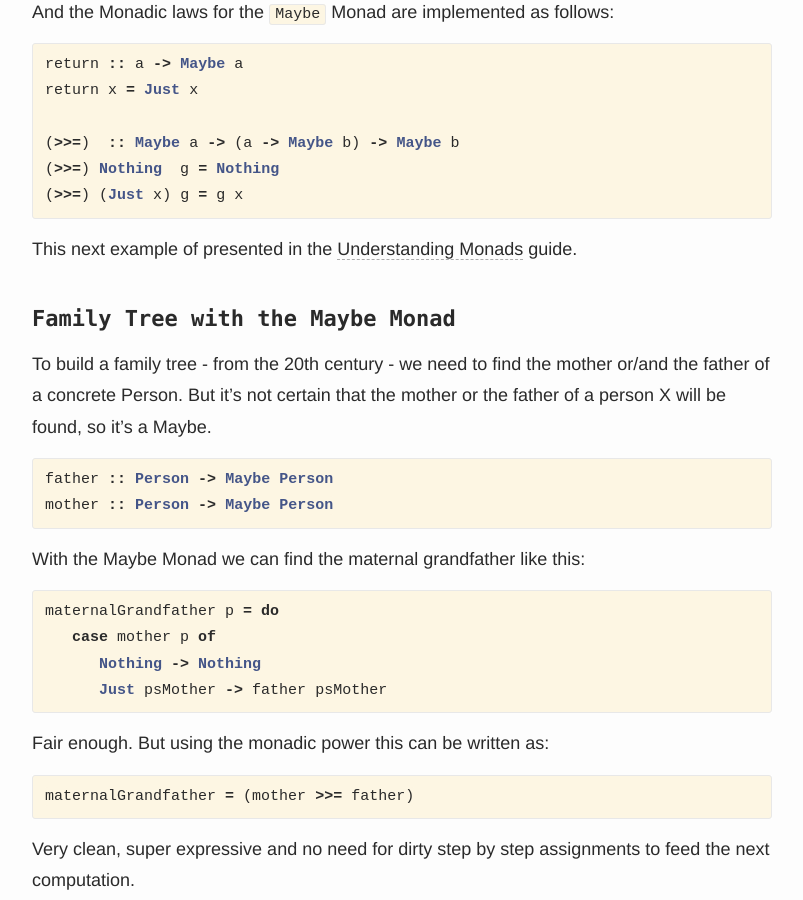
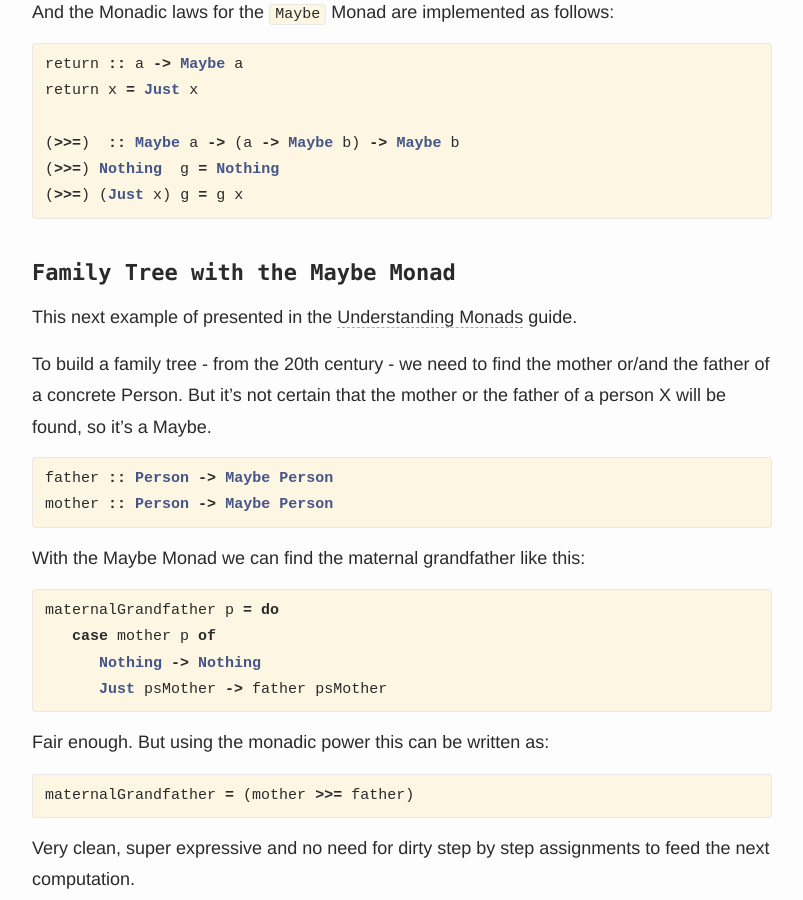
Before and after one commit to NunoAlexandre/nunoalexandre.github.io, a Jekyll site: the page built from _posts/2016-10-13-the-monad-pattern.markdown, in a window 1280 px wide and 900 px high, scrolled down 2918 px. Shown: the whole window, without its empty margins (238-1041 px from the left). Built offline with Jekyll 4.4.1, drawn with Linux system fonts in a browser that asks for light colours; comment, search, counter and statistics services are not loaded.

Commit message:
moving link to proper place

```diff
--- a/_posts/2016-10-13-the-monad-pattern.markdown
+++ b/_posts/2016-10-13-the-monad-pattern.markdown
@@ -105,10 +105,9 @@ return x = Just x
 {% endhighlight %}
 
 
+### Family Tree with the Maybe Monad
+
 This next example of presented in the [Understanding Monads](https://en.wikibooks.org/wiki/Haskell/Understanding_monads) guide.
-
-
-### Family Tree with the Maybe Monad
 
 To build a family tree - from the 20th century - we need to find the mother or/and the father of a concrete Person.
 But it's not certain that the mother or the father of a person X will be found, so it's a Maybe.
```
